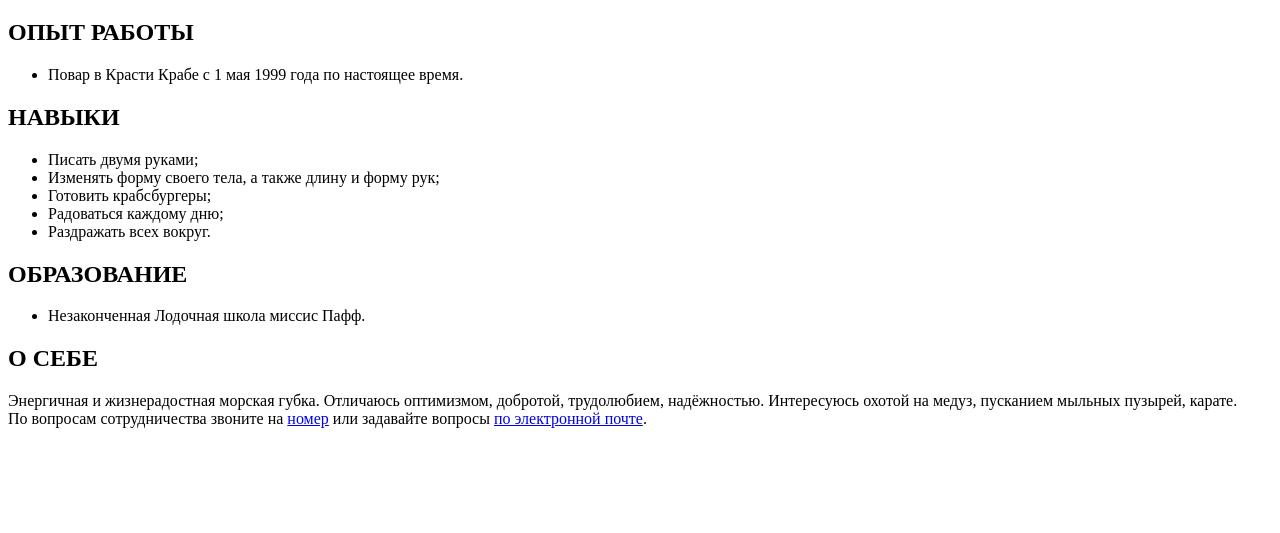
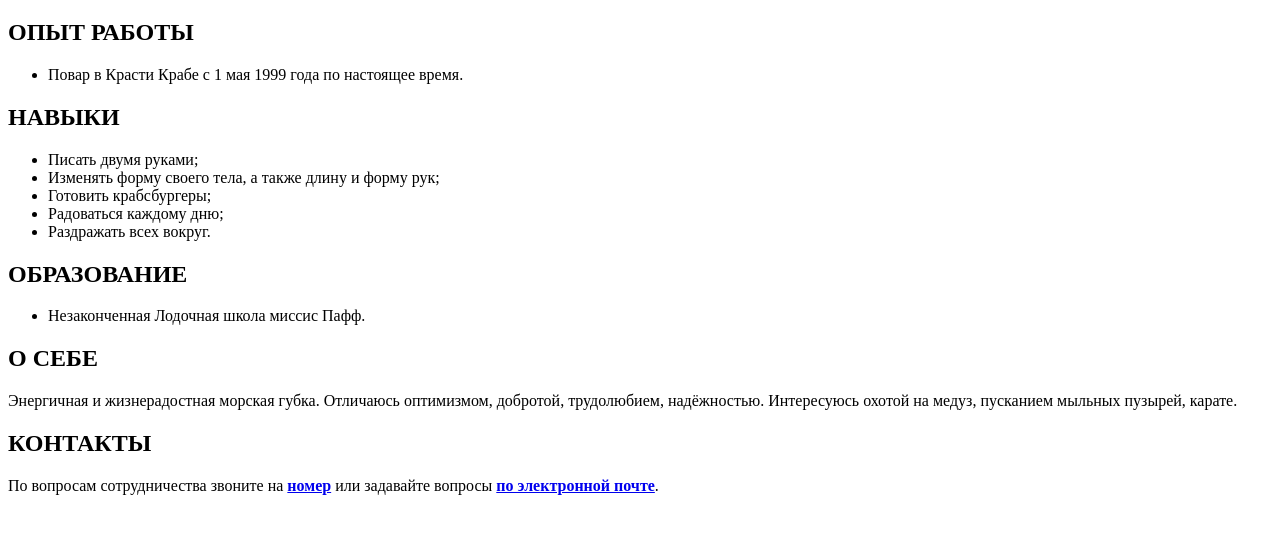
Before and after one commit to M-E-Lamianski/resume, a plain HTML site: page index.html in a window 1280 px wide. Shown: the part 87-620 px from the top of the page. Drawn offline with Linux system fonts and the light colour scheme.

Commit message:
Add files via upload

```diff
--- a/index.html
+++ b/index.html
@@ -38,7 +38,8 @@
         <div>Энергичная и жизнерадостная морская губка. Отличаюсь оптимизмом, добротой, трудолюбием, надёжностью. Интересуюсь охотой на медуз, пусканием мыльных пузырей, карате.</div>
     </section>
     <footer>
-        <div>По вопросам сотрудничества звоните на <a href="tel:+375447635799"> номер</a> или задавайте вопросы <a target="_blank" href="mailto:iksnaimal@gmail.com"> по электронной почте</a>.</div>
+        <h2>КОНТАКТЫ</h2>
+        <p>По вопросам сотрудничества звоните на <b><a href="tel:+375447635799"> номер</a></b> или задавайте вопросы <b><a target="_blank" href="mailto:iksnaimal@gmail.com"> по электронной почте</a></b>.</p>
     </footer>
 </body>
 </html>
```
